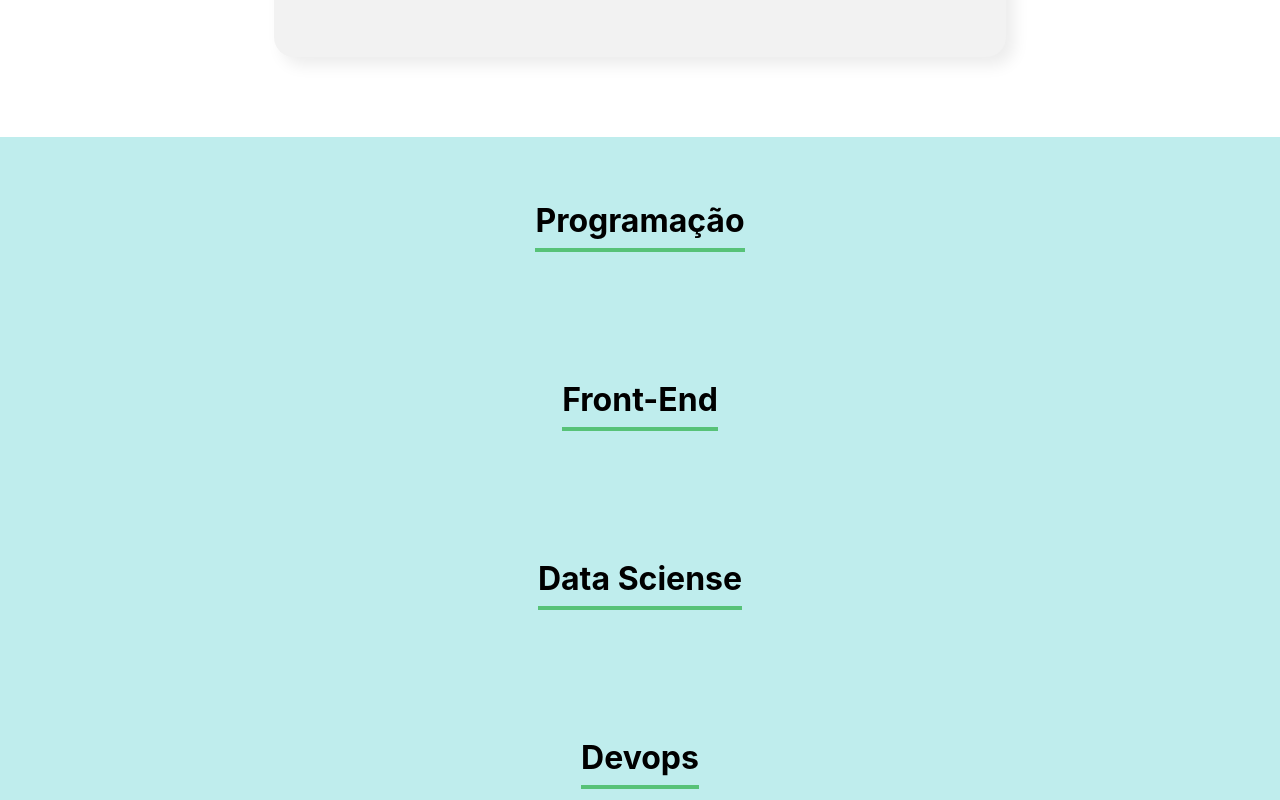
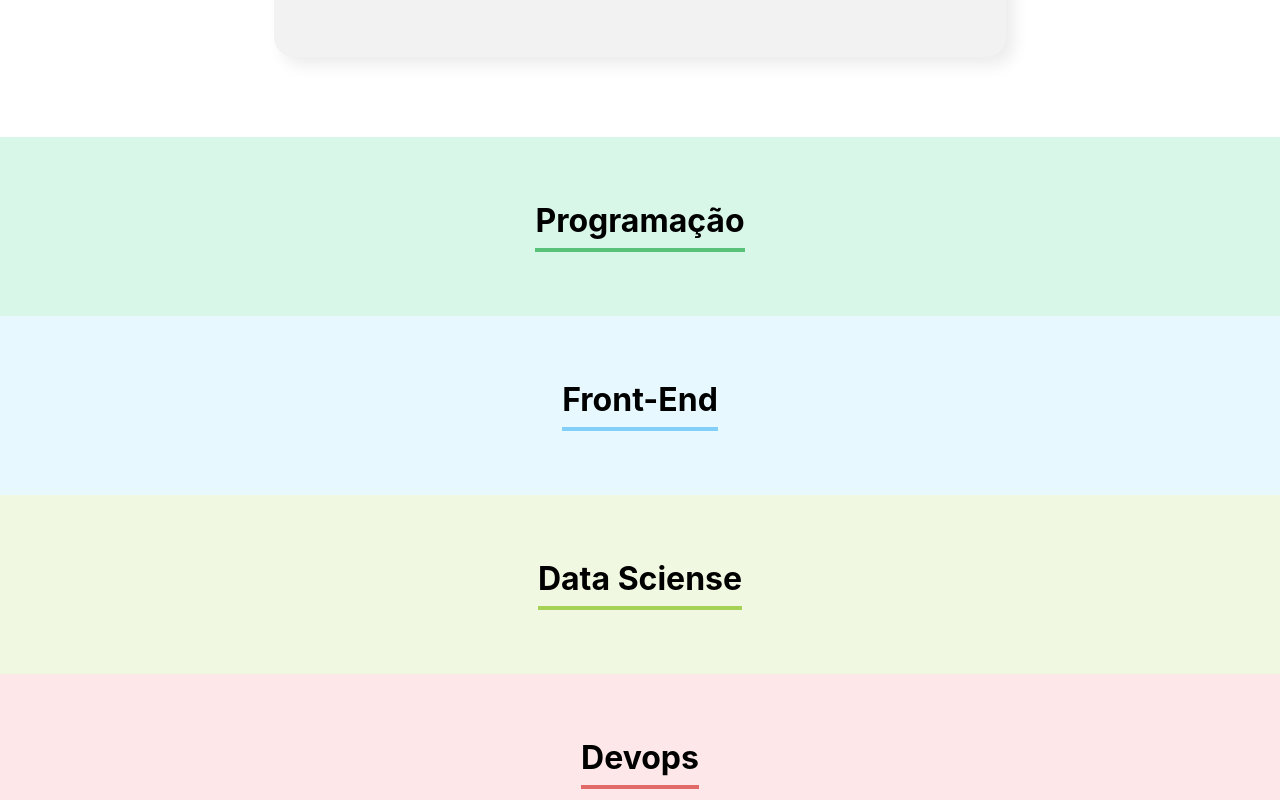
Before and after one commit to matheusjuda/organo-react, a React (Create React App) app: page / in a window 1280 px wide. Shown: the part 1340-2140 px from the top of the page. Built offline with nearby package versions, Linux system fonts and the light colour scheme.

Commit message:
Definindo cor de fundo e borda dos times

```diff
--- a/src/App.js
+++ b/src/App.js
@@ -60,7 +60,13 @@ function App() {
       <Banner />
       <Formulario colaboradorCadastrado={colaborador => aoNovoColaboradorAdicionado(colaborador)} />
       {/*Para cada time da lista de times cria-se um componente chamado Time com esse nome*/}
-      {times.map(time => <Time key={time.nome} nome={time.nome} />)}
+      {times.map(time => <Time
+        key={time.nome}
+        nome={time.nome}
+        corBorda={time.corPrimaria}
+        corFundo={time.corSecundaria}
+
+      />)}
 
 
     </div>
--- a/src/componentes/Time/Time.css
+++ b/src/componentes/Time/Time.css
@@ -1,7 +1,7 @@
 .time {
     text-align: center;
     padding: 32px;
-    background-color: rgb(191, 237, 237);
+
 }
 
 .time h3 {
@@ -9,5 +9,5 @@
     border-bottom: 4px solid;
     display: inline-block;
     padding-bottom: 8px;
-    border-bottom: 4px solid #57c278;
+
 }
--- a/src/componentes/Time/index.js
+++ b/src/componentes/Time/index.js
@@ -1,9 +1,12 @@
 import './Time.css'
 
 const Time = (props) => {
+
+    const corFundo = { backgroundColor: props.corFundo }
+    const corBorda = { borderColor: props.corBorda }
     return (
-        <section className='time'>
-            <h3>{props.nome}</h3>
+        <section className='time' style={corFundo}>
+            <h3 style={corBorda}>{props.nome}</h3>
         </section>
     )
 }
```
